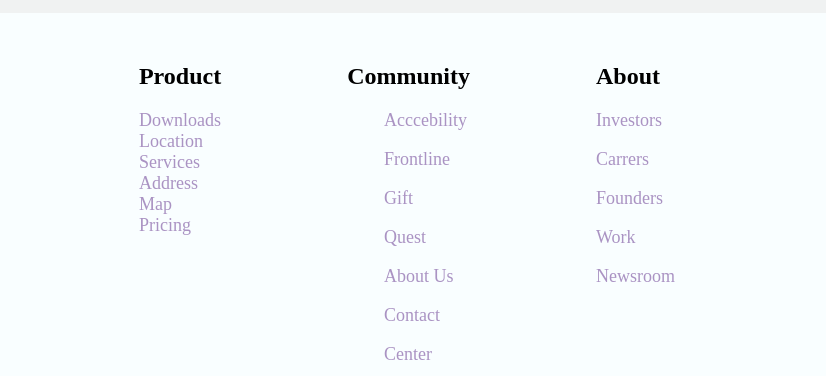
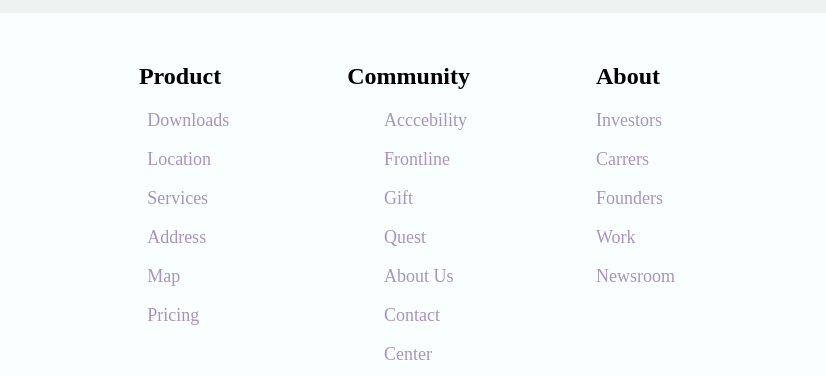
Before and after one commit to phelisia/petweb, a plain HTML site: page index.html in a window 1280 px wide. Shown: the part 3265-3641 px from the top of the page, 454-1280 px from the left. Drawn offline with Linux system fonts and the light colour scheme.

Commit message:
adjusted product

```diff
--- a/style.css
+++ b/style.css
@@ -427,8 +427,7 @@ margin-left: 30%;
 .Box8 p{
   color: #aa93c3;
   font-size: 18px;
-  margin: 0 0 0 0%;
-
+  margin: 0 0 0 10%;
 
   }
   .Box9 p{
```
Also changed, not shown: index.html (+5 -0 lines).
